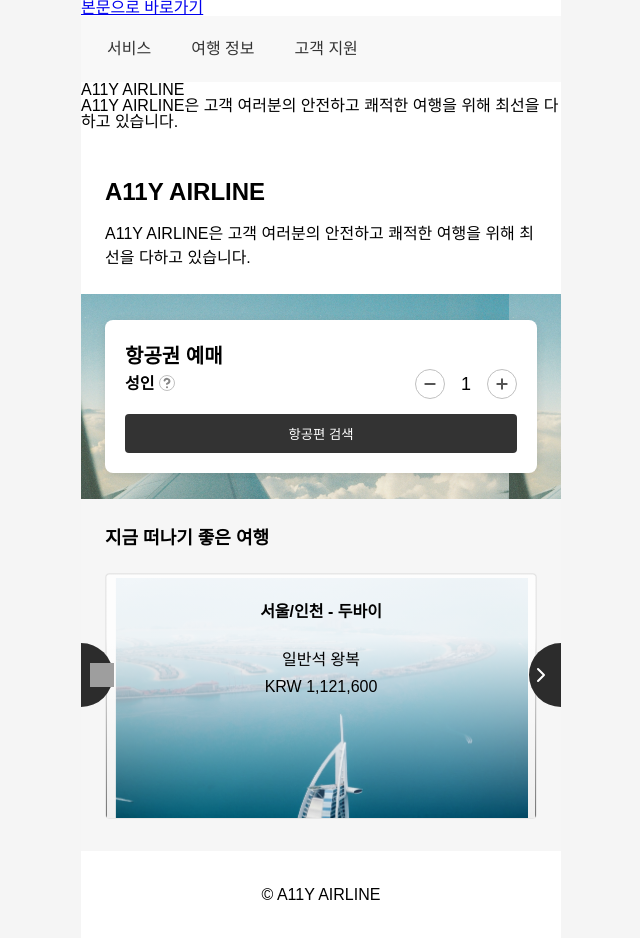
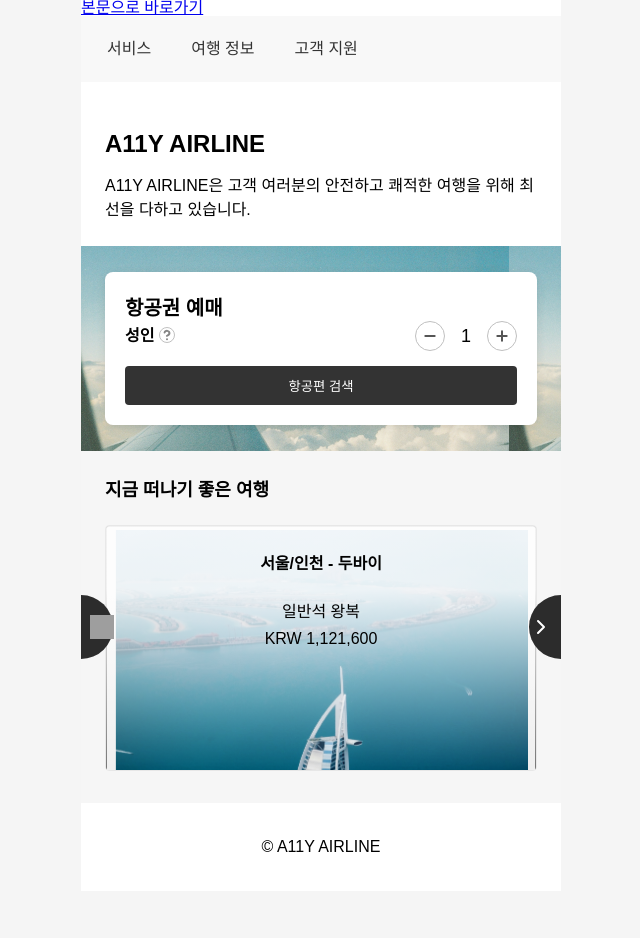
Before and after one commit to woowacourse/a11y-airline, a React (Vite) app: page / in a window 1280 px wide. Shown: the whole page, without its empty margins (319-959 px from the left). After the commit the page ends 891 px from the top, so only its background shows below. Built offline with nearby package versions, Linux system fonts and the light colour scheme; grey boxes are pictures that could not be loaded.

Commit message:
refactor: 스타일 클래스를 추가하여 헤더, 메인, 푸터 구조 개선

```diff
--- a/src/App.tsx
+++ b/src/App.tsx
@@ -11,31 +11,23 @@ function App() {
         본문으로 바로가기
       </a>
       <Navigation />
-      <header>
-        <h1>A11Y AIRLINE</h1>
-        <p>A11Y AIRLINE은 고객 여러분의 안전하고 쾌적한 여행을 위해 최선을 다하고 있습니다.</p>
-      </header>
-      <main id="main-content">
-        <div className={styles.header}>
+      <header className={styles.header}>
         <h1 className={`${styles.title} heading-1-text`}>A11Y AIRLINE</h1>
         <p className="body-text">
           A11Y AIRLINE은 고객 여러분의 안전하고 쾌적한 여행을 위해 최선을 다하고 있습니다.
         </p>
-        </div>
-        <div id="main-content" className={styles.main}>
-          <div className={styles.flightBooking}>
+      </header>
+      <main id="main-content" className={styles.main}>
+        <section className={styles.flightBooking}>
           <FlightBooking />
-          </div>
-          <div className={styles.travelSection}>
-            <h1 className={`${styles.travelTitle} heading-2-text`}>지금 떠나기 좋은 여행</h1>
+        </section>
+        <section className={styles.travelSection}>
+          <h2 className={`${styles.travelTitle} heading-2-text`}>지금 떠나기 좋은 여행</h2>
           <TravelSection />
-          </div>
-        </div>
+        </section>
       </main>
-      <footer>
-        <div className={styles.footer}>
+      <footer className={styles.footer}>
         <p className="body-text">&copy; A11Y AIRLINE</p>
-        </div>
       </footer>
       <aside>
         {/* 추가 CHALLENGE: 모달 포커스 트랩 */}
```
Lines whose indentation alone changed are shown as unchanged.
